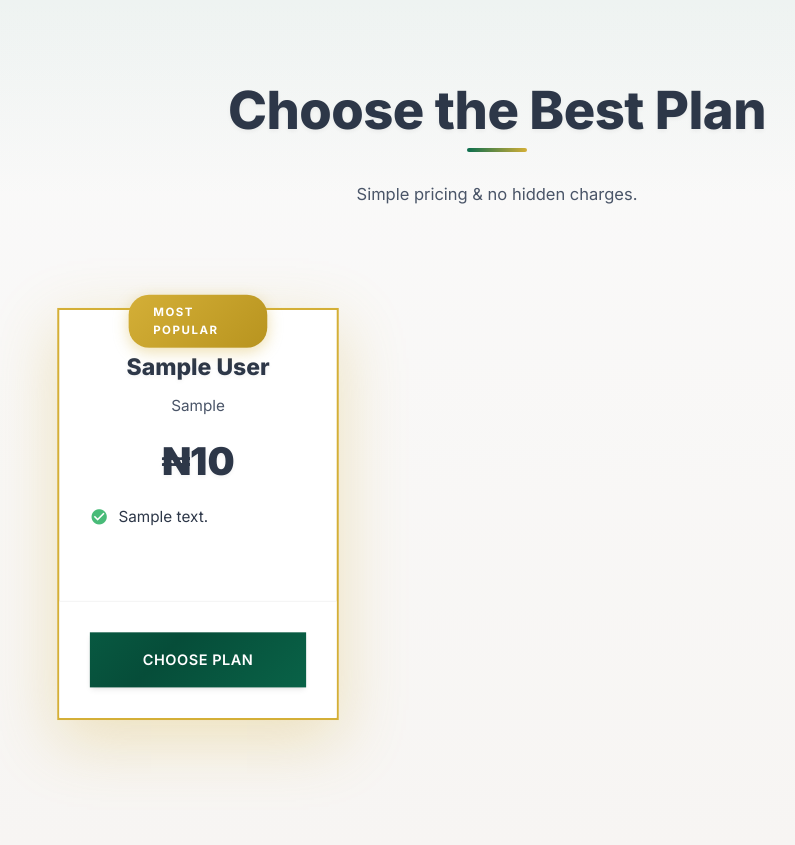
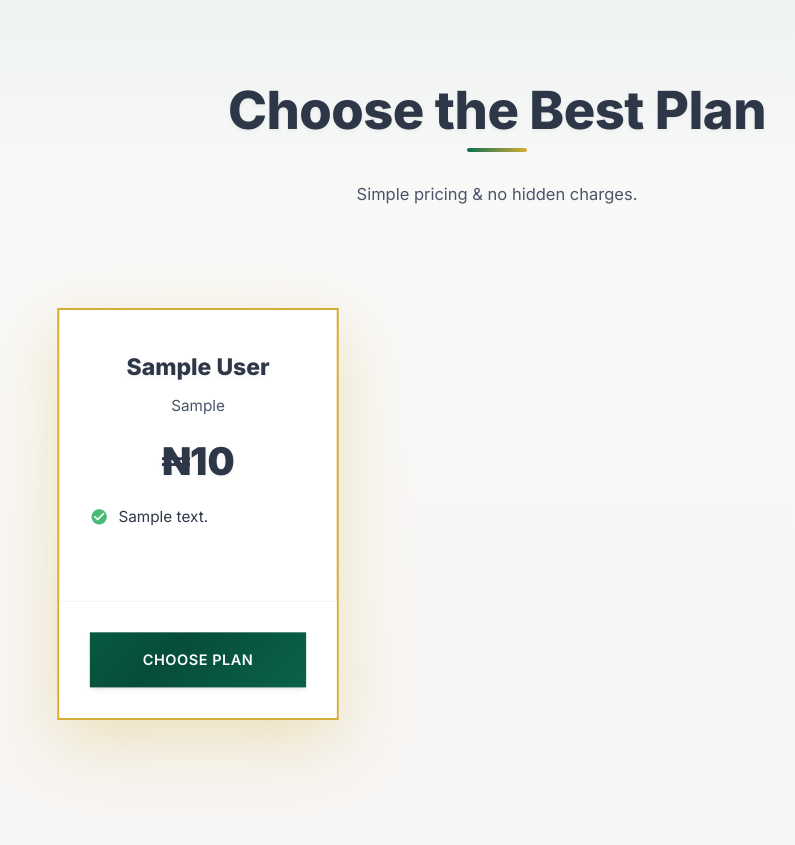
Before and after one commit to ojsys/magma7_proj, a Django app: page / in a window 1280 px wide. Shown: the part 2367-3212 px from the top of the page, without its empty margins (143-938 px from the left). Run offline with Django 5.2, Linux system fonts and the light colour scheme; tables that the repository leaves empty hold one stand-in row (values such as "Sample post"); grey boxes marked "Sample" are stand-in pictures; parts of the project's set-up code (start-up, migrations or seed data) failed here and were passed over.

Commit message:
update plans on home

```diff
--- a/static/css/styles.css
+++ b/static/css/styles.css
@@ -580,18 +580,7 @@ h6 {
 }
 
 .pricing .featured::before {
-  content: 'MOST POPULAR';
-  position: absolute;
-  top: -15px;
-  left: 50%;
-  transform: translateX(-50%);
-  background: var(--primary-gradient);
-  color: white;
-  padding: 8px 24px;
-  border-radius: 20px;
-  font-size: 0.8rem;
-  font-weight: 700;
-  letter-spacing: 1px;
+  content: none; /* Remove homepage 'Most Popular' ribbon */
 }
 
 /* Notifications */
@@ -897,17 +886,7 @@ h6 {
 }
 
 .pricing .featured::before {
-  content: 'MOST POPULAR';
-  position: absolute;
-  top: -15px;
-  left: 50%;
-  transform: translateX(-50%);
-  background: var(--accent-gold);
-  color: white;
-  padding: 8px 24px;
-  font-size: 0.8rem;
-  font-weight: 700;
-  letter-spacing: 1px;
+  content: none; /* Remove homepage 'Most Popular' ribbon */
 }
 
 /* Responsive Design */
@@ -1946,19 +1925,7 @@ h6 {
 }
 
 .pricing .card.featured::before {
-  content: 'MOST POPULAR';
-  position: absolute;
-  top: -15px;
-  left: 50%;
-  transform: translateX(-50%);
-  background: linear-gradient(135deg, var(--accent-gold) 0%, var(--accent-gold-dark) 100%);
-  color: white;
-  padding: 8px 24px;
-  border-radius: 20px;
-  font-size: 0.75rem;
-  font-weight: 700;
-  letter-spacing: 1.5px;
-  box-shadow: 0 4px 15px rgba(212, 175, 55, 0.4);
+  content: none; /* Remove homepage 'Most Popular' ribbon */
 }
 
 /* Testimonial Cards */
```
Also changed, not shown: 1 other file.
